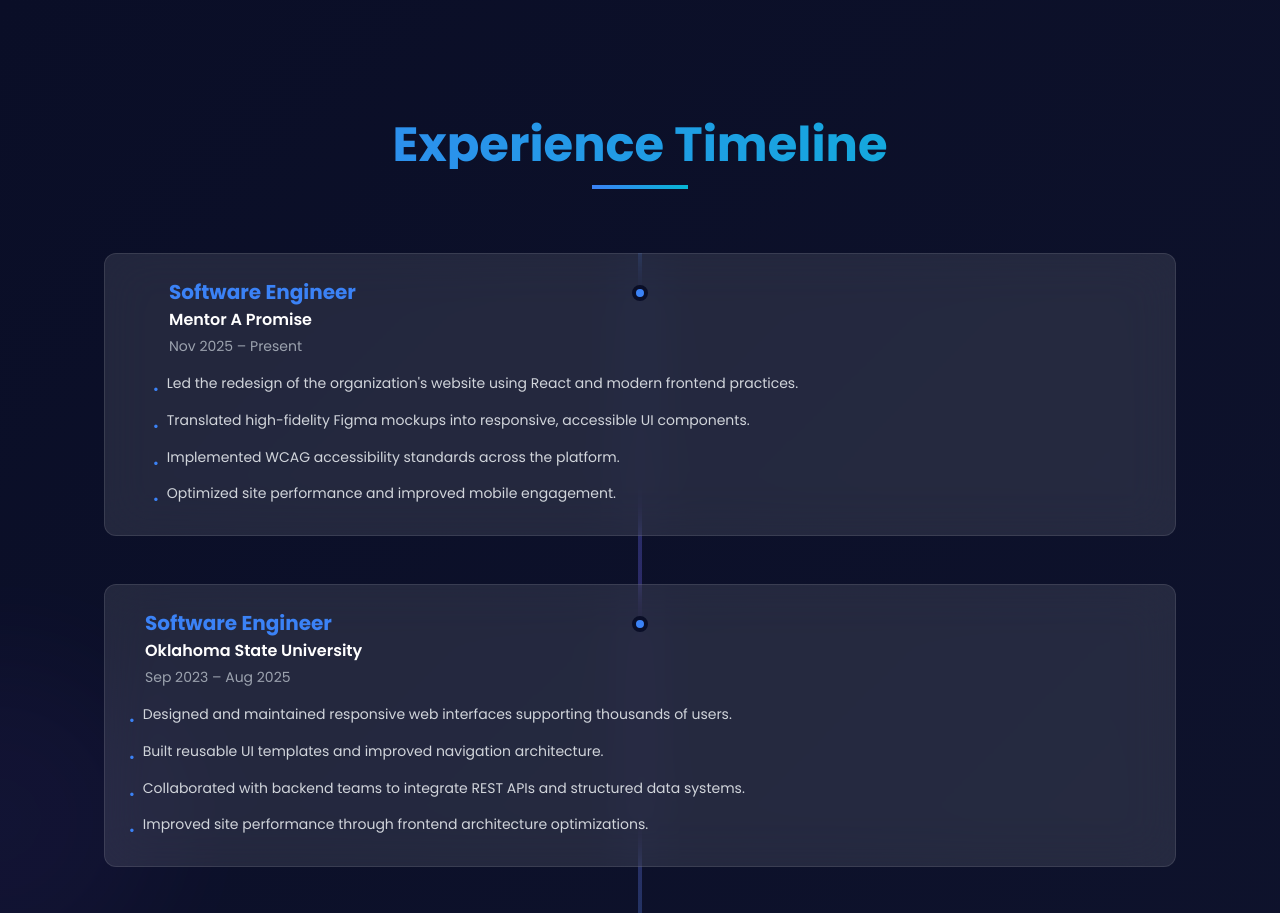
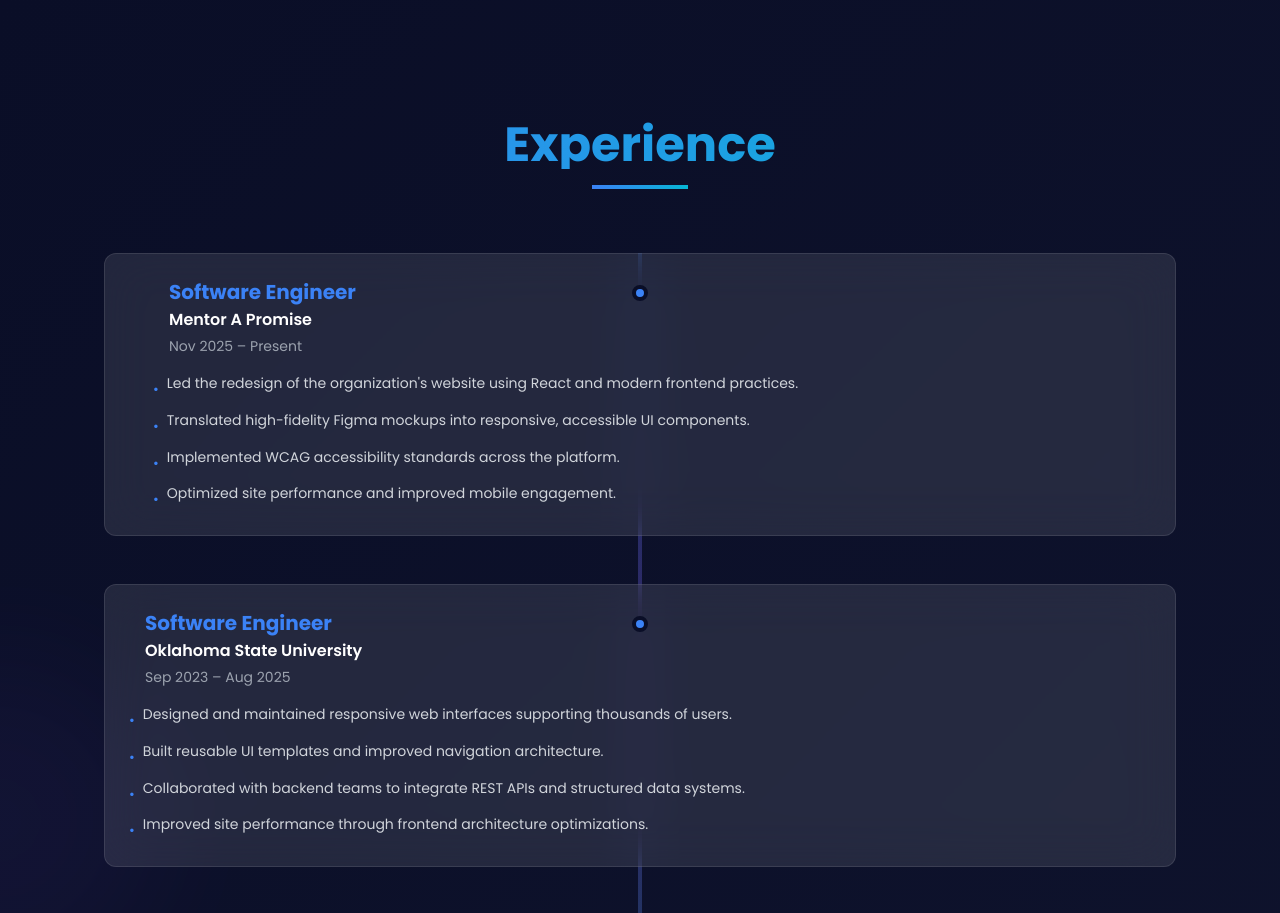
Before and after one commit to shrav1804/shravani-portfolio, a React (Vite) app: page / in a window 1280 px wide. Shown: the part 2640-3553 px from the top of the page. Built offline with nearby package versions, Linux system fonts and the light colour scheme.

Commit message:
portfolio update

```diff
--- a/src/App.jsx
+++ b/src/App.jsx
@@ -438,7 +438,7 @@
       <motion.div variants={containerVariants} initial="hidden" whileInView="visible" viewport={{ once: true, margin: '-100px' }} className="relative z-10 max-w-6xl mx-auto px-4 sm:px-6 lg:px-8 xl:px-10">
 
         <motion.div variants={itemVariants} className="text-center mb-16">
-          <h2 className="section-title">Experience Timeline</h2>
+          <h2 className="section-title">Experience</h2>
           <div className="w-24 h-1 bg-gradient-to-r from-accent-blue to-accent-cyan mx-auto mt-4" />
         </motion.div>
 
```
